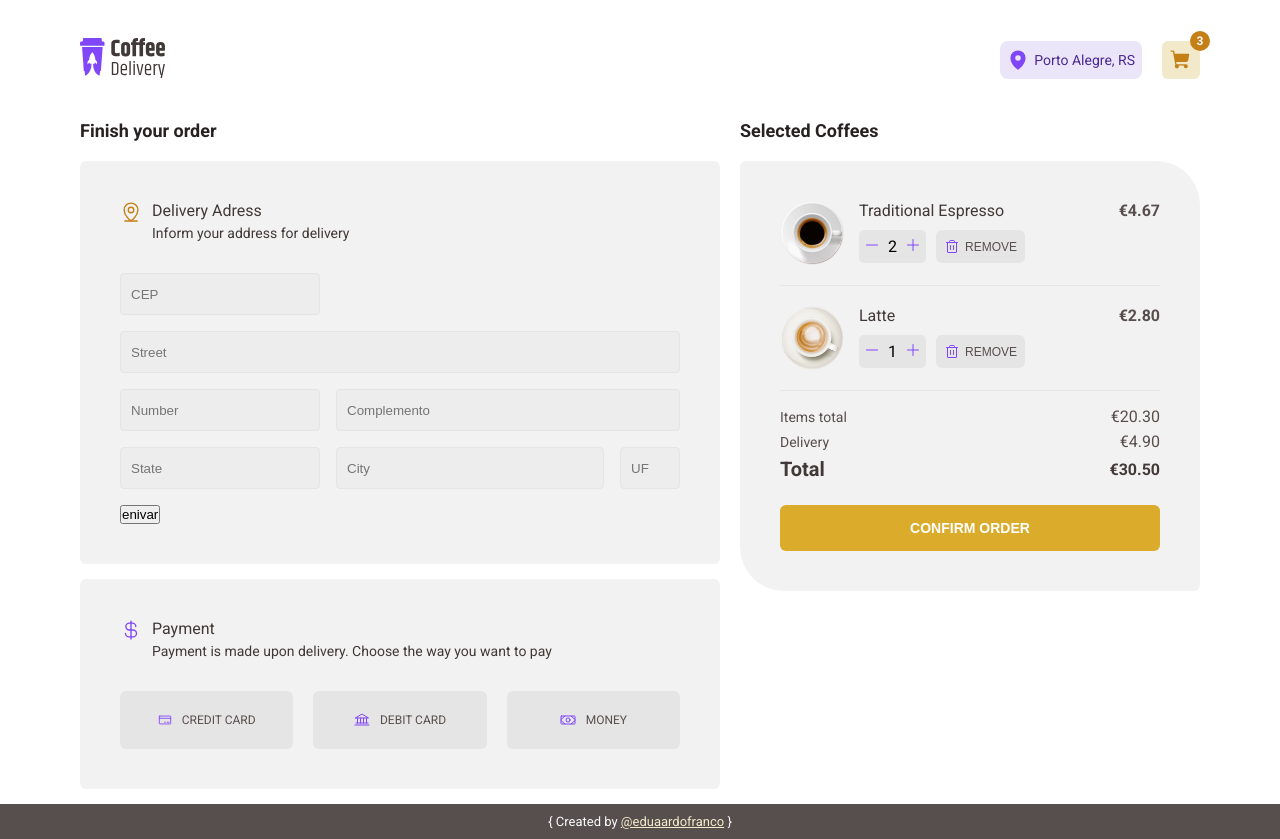
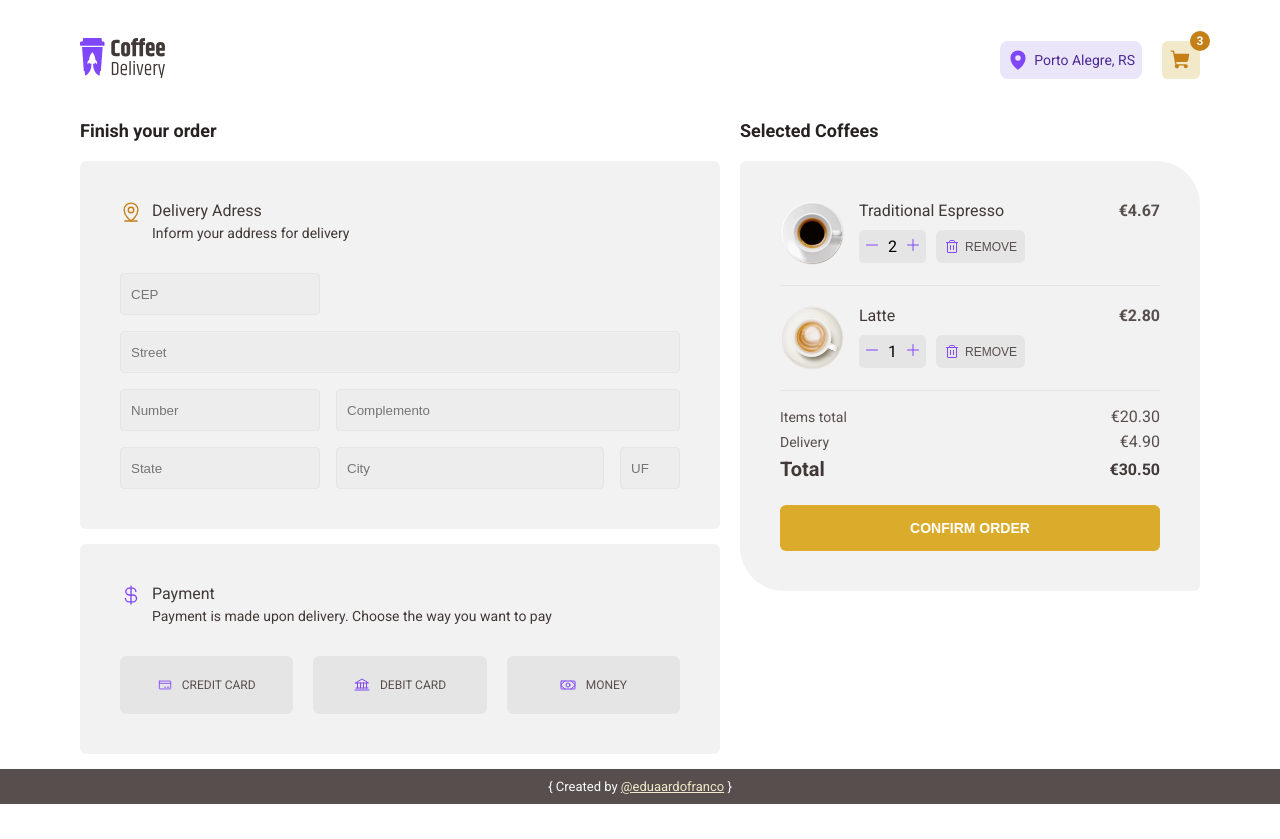
Before and after one commit to eduaardofranco/coffeeDelivery, a React (Vite) app: page /cart in a window 1280 px wide. After the commit the page ends 804 px from the top, so only its background shows below. Built offline with nearby package versions, Linux system fonts and the light colour scheme.

Commit message:
react hook form error message validation

```diff
--- a/src/pages/cart/index.tsx
+++ b/src/pages/cart/index.tsx
@@ -13,31 +13,44 @@ import { AddressContainer,
          RemoveButton,
          TotalFinalDetail
         } from "./styles";
-import { useState } from "react";
+import { useEffect, useState } from "react";
 import { Counter } from "../../components/Counter";
-import { useForm } from 'react-hook-form'
+import { FieldError, FieldErrors, useForm } from 'react-hook-form'
 import  * as zod  from 'zod'
 import { zodResolver } from '@hookform/resolvers/zod'
 
+
 const newAddressFormSchema = zod.object({
-    cep: zod.number().min(8).max(8, 'required')
+    cep: zod.string().refine( value => value.length === 9, {
+        message: 'Please inform a valid CEP: 00000-000'
+    }),
+    street: zod.string().min(4, { message: 'Street is required' })
 })
 
 export function Cart() {
 
-    const { register, handleSubmit, formState } = useForm({
+    const { register, handleSubmit, formState: {errors} } = useForm({
         resolver: zodResolver(newAddressFormSchema),
     })
 
 
     const [paymentType, setPaymentType] = useState('')
+    const [formValidationError, setFormValidationError] = useState({})
 
     function handdlePlaceOrder(data: any) {
-        console.log(data)
+        // if(errors) {
+            console.log('oi')
+            console.log(formValidationError)
+        // }
+    }
+    function onError( errors: FieldErrors<typeof newAddressFormSchema>) {
+        console.log('form errors', errors)
+        setFormValidationError(errors)
     }
 
     return(
         <CartContainer>
+            <form action="" onSubmit={handleSubmit(handdlePlaceOrder, onError)}>
                 <AddressContainer>
                     <h1>Finish your order</h1>
                     <AdressBox>
@@ -47,14 +60,17 @@ export function Cart() {
                                 Delivery Adress <span>Inform your address for delivery</span>
                             </h3>
                         </div>
-                    <AddressForm onSubmit={handleSubmit(handdlePlaceOrder)}>
+                        <AddressForm>
                             <fieldset>
                                 <input
-                                type="text"
+                                    type="number"
                                     id="number"
                                     placeholder="CEP"
-                                {...register('cep', { required: true})}
+                                    {...register('cep')}
                                 />
+                                {formValidationError && (formValidationError as Record<string, any>)['cep'] && (
+                             <p>{(formValidationError as Record<string, any>)['cep'].message}</p>
+                        )}
                             </fieldset>
                             <fieldset className="streetInput">
                                 <input
@@ -63,6 +79,9 @@ export function Cart() {
                                     placeholder="Street"
                                     {...register('street')}
                                 />
+                                {formValidationError && (formValidationError as Record<string, any>)['street'] && (
+                             <p>{(formValidationError as Record<string, any>)['street'].message}</p>
+                        )}
                             </fieldset>
                             <fieldset>
                                 <input
@@ -104,7 +123,6 @@ export function Cart() {
                                     {...register('uf')}
                                 />
                             </fieldset>
-                        <button type="submit">enivar</button>
                         </AddressForm>
                     </AdressBox>
                     <PaymentBox>
@@ -187,9 +205,11 @@ export function Cart() {
                                 <span>€30.50</span>
                             </TotalFinalDetail>
                         </div>
-                    <ConfirmButton>Confirm Order</ConfirmButton>
+                        <ConfirmButton type="submit">Confirm Order</ConfirmButton>
                     </OrderBox>
                 </OrderContainer>
+
+            </form>
         </CartContainer>
     )
 }
--- a/src/pages/cart/styles.ts
+++ b/src/pages/cart/styles.ts
@@ -3,9 +3,6 @@ import styled from 'styled-components'
 export const CartContainer = styled.main`
     width: 1120px;
     margin: 0 auto;
-    display: flex;
-    gap: 2rem;
-    justify-content: space-between;
 
     h1, h2 {
         font-size: 1.8rem;
@@ -14,6 +11,12 @@ export const CartContainer = styled.main`
     }
     .finalDetails {
         margin-top: 1rem;
+    }
+    form {
+        display: flex;
+        gap: 2rem;
+        justify-content: space-between;
+
     }
 `;
 
@@ -161,7 +164,7 @@ export const PaymentButton = styled.a`
         border: 1px solid ${(props) => props.theme['purple-500']};
     }
 `;
-export const AddressForm = styled.form`
+export const AddressForm = styled.div`
     display: flex;
     gap: 16px;
     flex-wrap: wrap;
```
Lines whose indentation alone changed are shown as unchanged.
